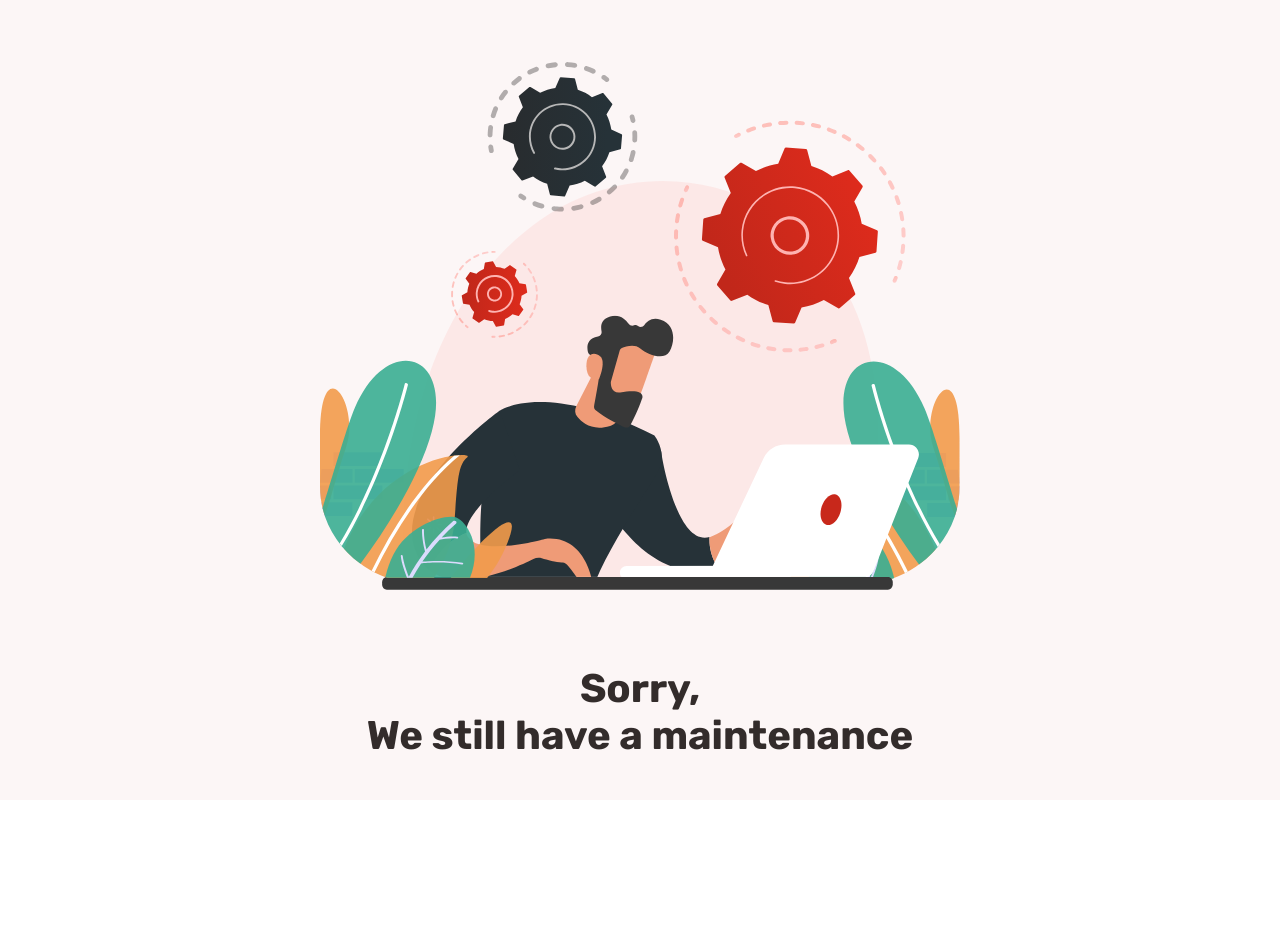
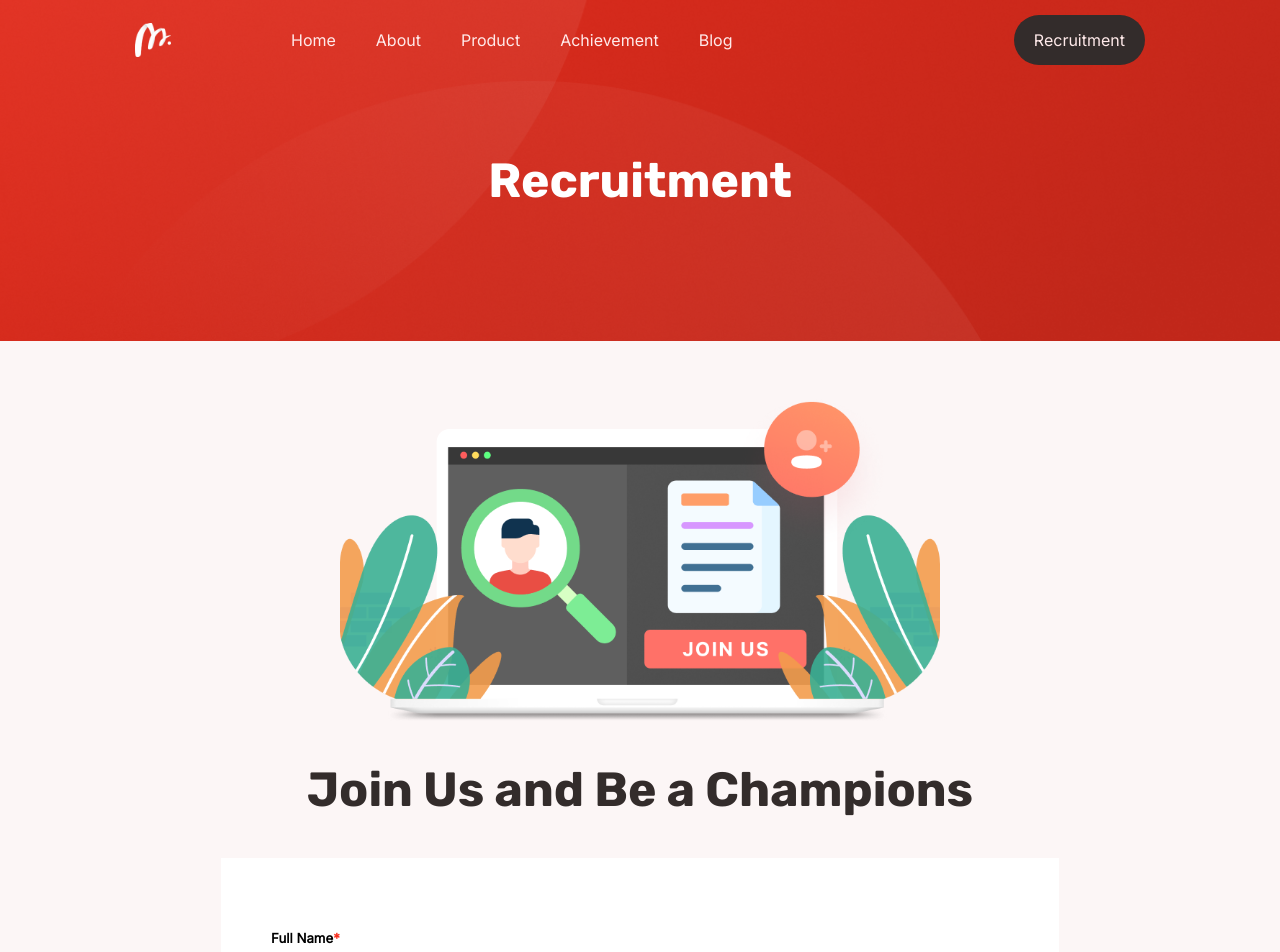
Before and after one commit to MobileInnovationLab/Legacy-Frontend-Motion, a Next.js app: page /recruitment in a window 1280 px wide. Shown: the top 952 px of the page. Before the commit the page ends 800 px from the top, so only its background shows below. Built offline with nearby package versions, Linux system fonts and the light colour scheme.

Commit message:
maintenance done

```diff
--- a/pages/_app.js
+++ b/pages/_app.js
@@ -9,8 +9,8 @@ const TRACKING_ID = "G-GHYHBVVWV8";
 ReactGa.initialize(TRACKING_ID);
 
 function MyApp({ Component, pageProps }) {
-  //return <Component {...pageProps} />;
-  return <Maintenance />;
+  return <Component {...pageProps} />;
+  //return <Maintenance />;
 }
 
 export default MyApp;
--- a/pages/recruitment.jsx
+++ b/pages/recruitment.jsx
@@ -122,7 +122,9 @@ export default function Recruitment() {
               payload.append("email", data.email);
               payload.append("nim", data.nim);
               payload.append("cv", data.cv);
-              payload.append("portofolio", data.portofolio);
+              data.portofolio
+                ? payload.append("portofolio", data.portofolio)
+                : "";
               payload.append("motivation_letter", data.motivation_letter);
               payload.append("ksm", data.ksm);
               payload.append("major", data.major);
@@ -133,7 +135,14 @@ export default function Recruitment() {
               console.log(payload);
               API.postRecruitment(payload)
                 .then((resp) => {
-                  setModals(true);
+                  console.log(resp);
+                  if (resp == 400) {
+                    setModalsError(true);
+                  } else if (resp == 200) {
+                    setModals(true);
+                  } else {
+                    setModalsError(true);
+                  }
                 })
                 .catch((err) => {
                   setModalsError(true);
```
